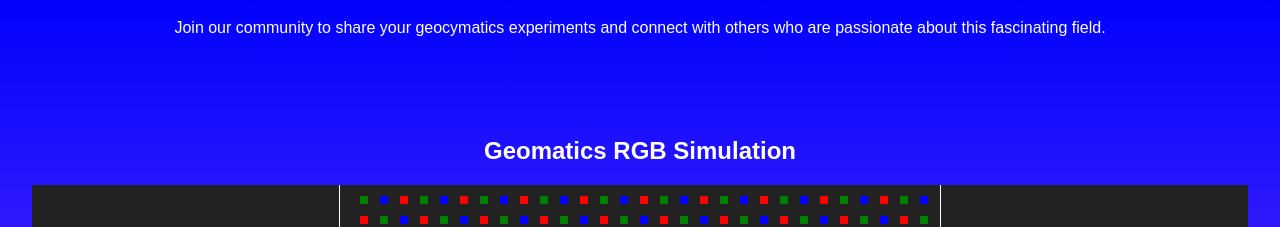
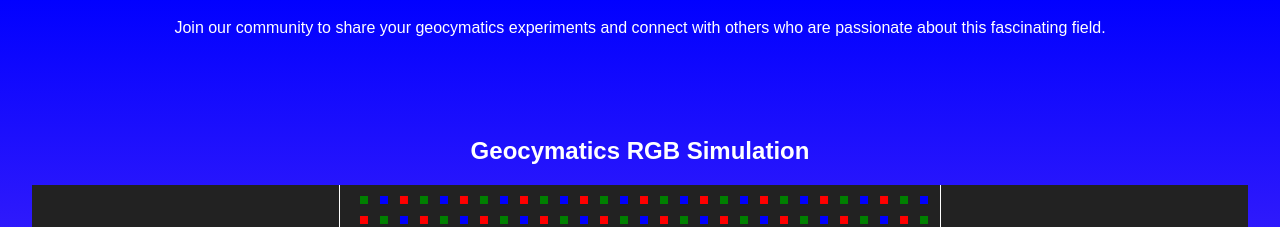
Before and after one commit to managerdata404/Geocymatics, a plain HTML site: page index.html in a window 1280 px wide. Shown: the part 1202-1429 px from the top of the page. Drawn offline with Linux system fonts and the light colour scheme.

Commit message:
Update index.html

```diff
--- a/index.html
+++ b/index.html
@@ -101,7 +101,7 @@
     <p>Join our community to share your geocymatics experiments and connect with others who are passionate about this fascinating field.</p>
   </section>
   <section id="output">
-    <h2>Geomatics RGB Simulation</h2>
+    <h2>Geocymatics RGB Simulation</h2>
     <iframe src="output.html"></iframe>
   </section>
   <section id="contact">
```
